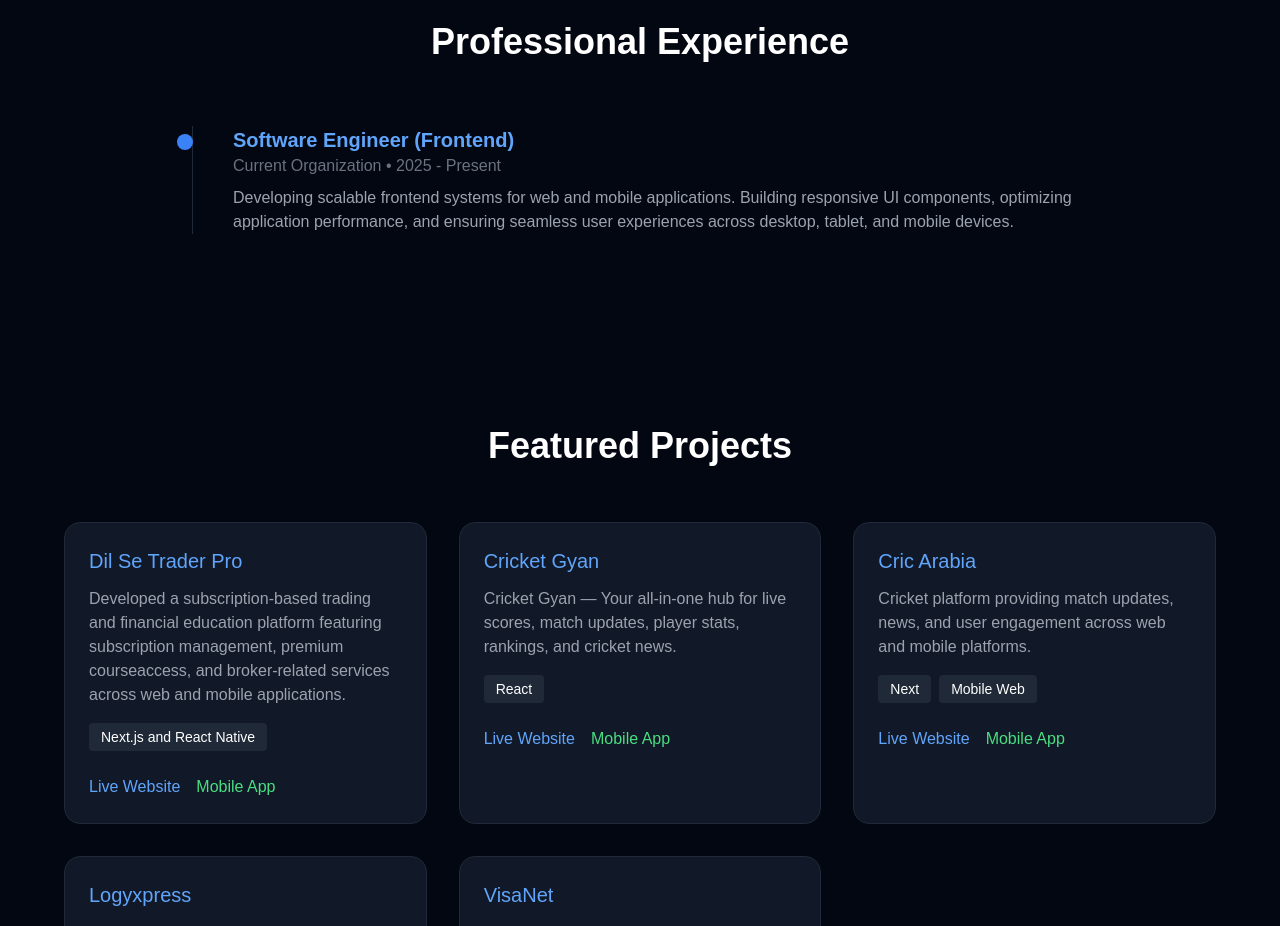
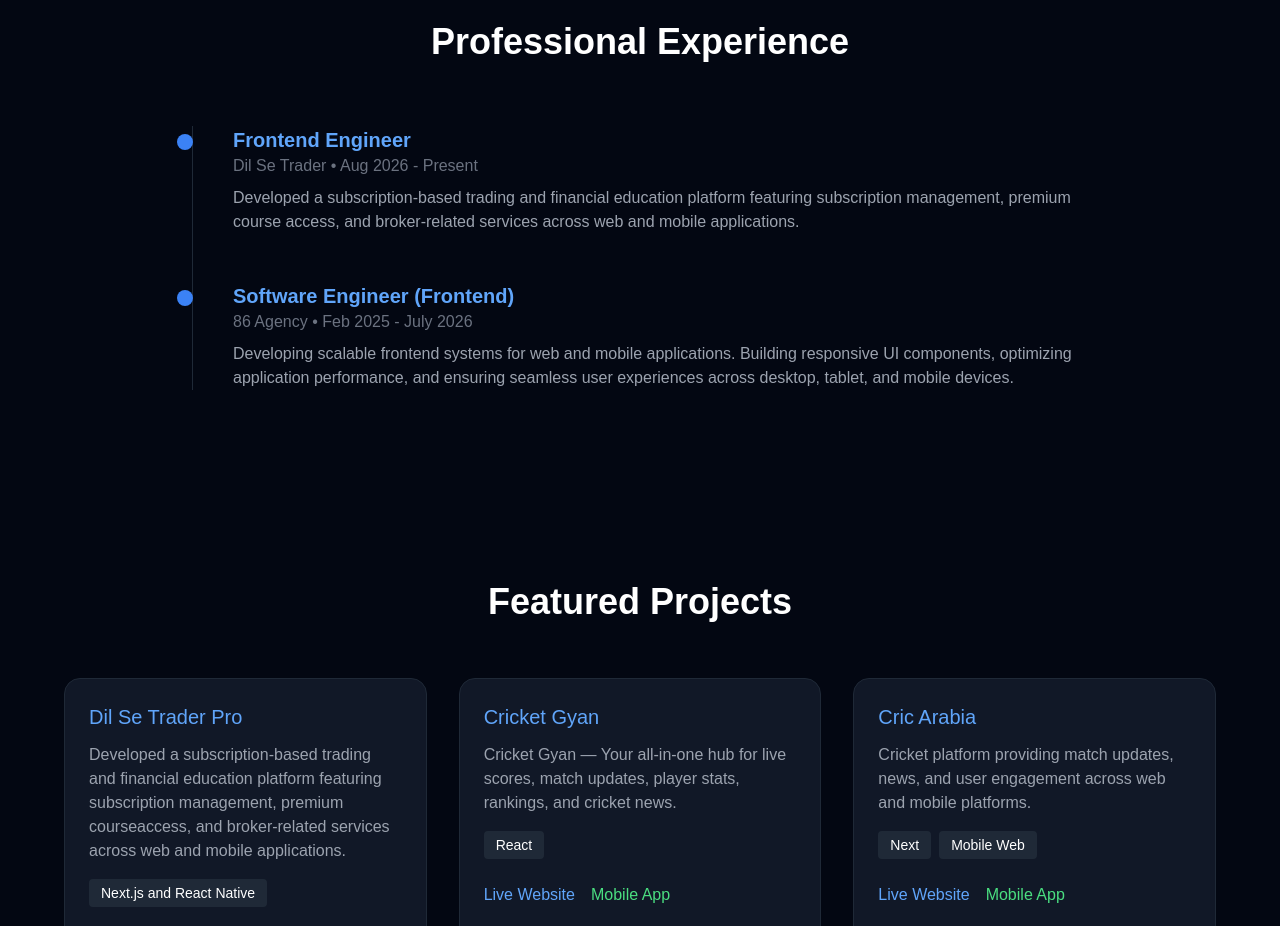
Before and after one commit to mohitsupolia/Experienced-Portfolio, a React (Vite) app: page / in a window 1280 px wide. Shown: the part 2260-3186 px from the top of the page. Built offline with nearby package versions, Linux system fonts and the light colour scheme.

Commit message:
Experience.jsx

```diff
--- a/src/components/Experience.jsx
+++ b/src/components/Experience.jsx
@@ -1,10 +1,16 @@
 const jobs = [
+    {
+    role: "Frontend Engineer",
+    company: "Dil Se Trader",
+    time: "Aug 2026 - Present",
+    desc: "Developed a subscription-based trading and financial education platform featuring subscription management, premium course access, and broker-related services across web and mobile applications."
+  },
   {
     role: "Software Engineer (Frontend)",
-    company: "Current Organization",
-    time: "2025 - Present",
+    company: "86 Agency",
+    time: "Feb 2025 - July 2026",
     desc: "Developing scalable frontend systems for web and mobile applications. Building responsive UI components, optimizing application performance, and ensuring seamless user experiences across desktop, tablet, and mobile devices.",
-  },
+  }
 ];
 
 export default function Experience() {
```
